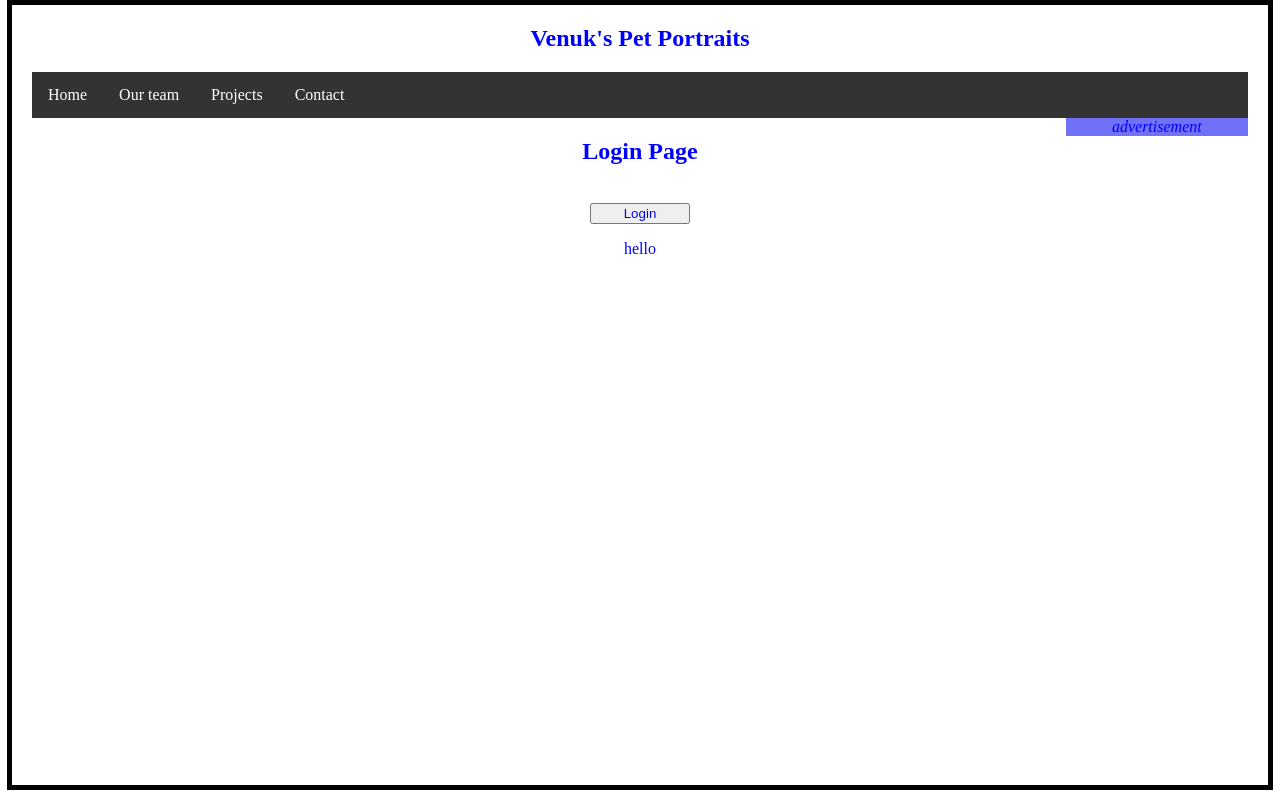
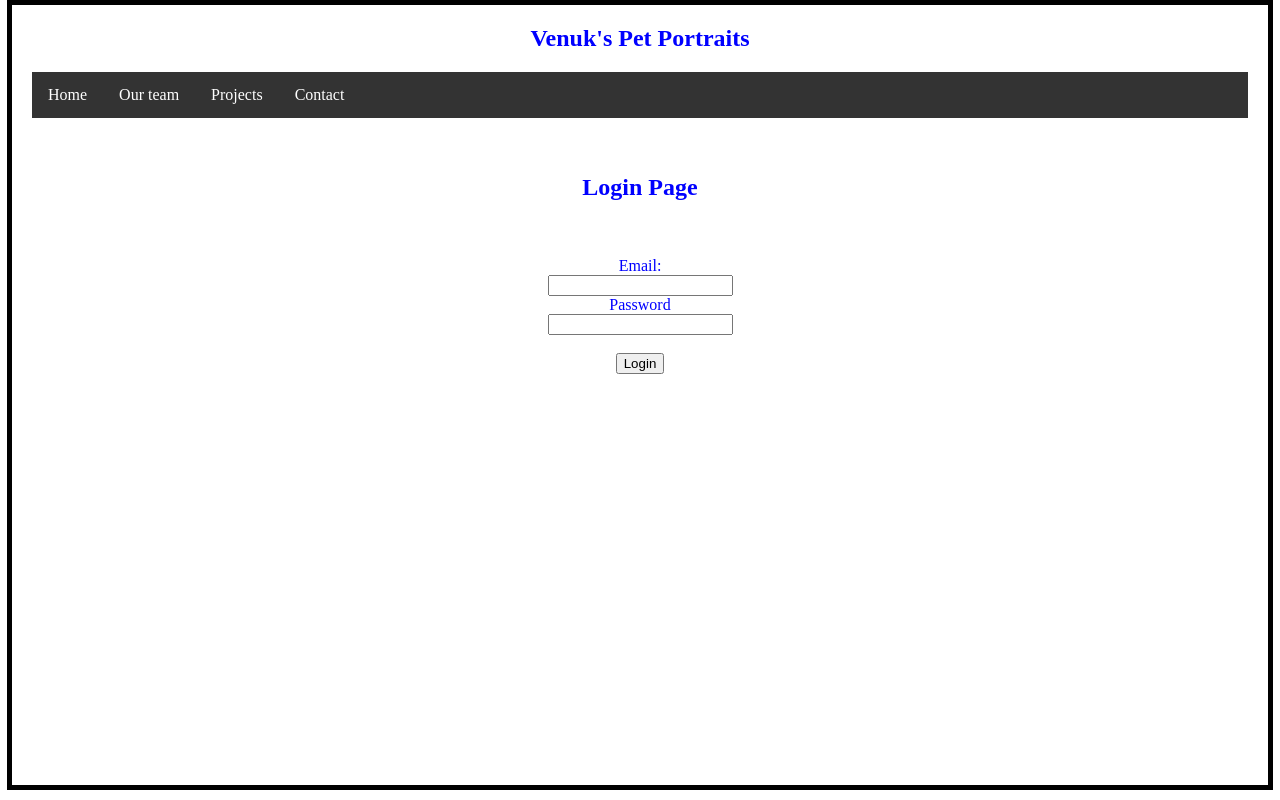
Before and after one commit to Venuk853/pet-website, a plain HTML site: page Pet Portrait Website/login.html in a window 1280 px wide. Drawn offline with Linux system fonts and the light colour scheme.

Commit message:
added login

```diff
--- a/Pet Portrait Website/login.html
+++ b/Pet Portrait Website/login.html
@@ -17,13 +17,19 @@
         <li><a href="#">Projects</a></li>
         <li><a href="#">Contact</a></li>
       </ul>
-    <aside>advertisement</aside>
+      <br>
+      <br>
     <h1>Login Page</h1>
     <br>
+    <br>
     <form>
-
+      <form>
+        <label for="email">Email:</label><br>
+        <input type="email" id="email" name="email"><br>
+        <label for="pword">Password</label><br>
+        <input type="text" id="pword" name="pword"><br><br>
+        <input type="submit" value="Login" color="blue">
+      </form>
     </form>
-    <button type="button" class="btn btn-primary" color="blue" data-bs-toggle="button">Login</button>
-    <p>hello</p>
   </body>
 </html>
```
